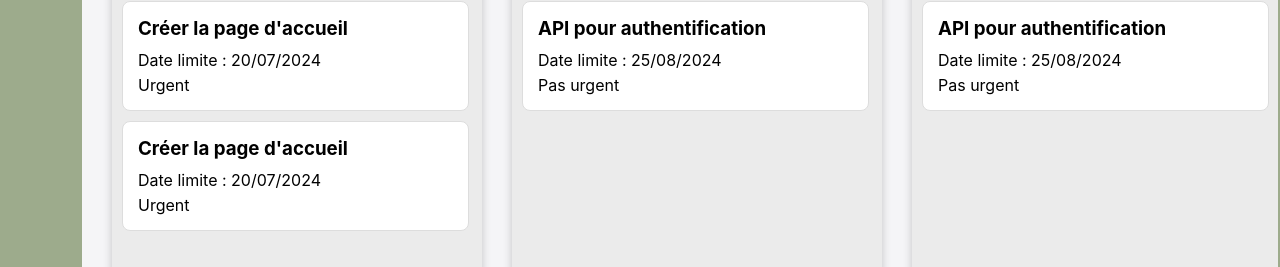
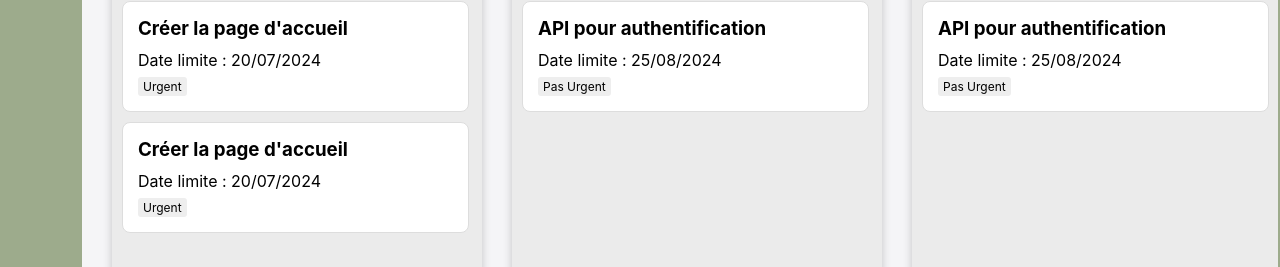
Before and after one commit to OthmaneB-Pro/TaskSync, a React (Create React App) app: page /interface/1 in a window 1280 px wide. Shown: the part 218-485 px from the top of the page. Built offline with nearby package versions, Linux system fonts and the light colour scheme.

Commit message:
🐛 Bug Fix : it didn't return the tags

```diff
--- a/src/components/pages/interfaceMain/status/formulaire/FormFields.tsx
+++ b/src/components/pages/interfaceMain/status/formulaire/FormFields.tsx
@@ -31,7 +31,7 @@ export default function FormFields({ onChange, newTask }: FormFieldsType) {
       <InputText
         value={newTask.dueDate}
         name="dueDate"
-        type="datetime-local"
+        type="date"
         placeholder="Date de Fin"
         onChange={onChange}
         label={"Date de Fin :"}
--- a/src/components/pages/interfaceMain/status/formulaire/FormulaireForCard.tsx
+++ b/src/components/pages/interfaceMain/status/formulaire/FormulaireForCard.tsx
@@ -7,13 +7,13 @@ import InputRadio from "./InputRadio";
 import FormFields from "./FormFields";
 
 export default function FormulaireForCard() {
-  const { tache, setTache, formulaire, setFormulaire } = useContext(UserContext);
+  const { tache, setTache, setFormulaire } = useContext(UserContext);
   const [newTask, setNewTask] = useState({
     id: Date.now(),
     title: "",
     description: "",
     dueDate: "",
-    tags: [] as string[],
+    tags: "",
     status: "To Do",
   });
   const handleAddTask = (event: React.FormEvent<HTMLFormElement>) => {
--- a/src/components/pages/interfaceMain/status/formulaire/InputRadio.tsx
+++ b/src/components/pages/interfaceMain/status/formulaire/InputRadio.tsx
@@ -2,12 +2,12 @@ import styled from "styled-components";
 import InputText from "../../../../reusable-ui/InputText";
 import { FormFieldsType } from "./FormFields";
 
-export default function InputRadio({onChange, newTask} : FormFieldsType) {
+export default function InputRadio({onChange} : FormFieldsType) {
   return (
     <InputRadioStyled>
       <InputText
         className={"radio-input"}
-        value={newTask.tags}
+        value={"Urgent"}
         name="tags"
         type="radio"
         placeholder=""
@@ -17,7 +17,7 @@ export default function InputRadio({onChange, newTask} : FormFieldsType) {
       />
       <InputText
         className={"radio-input"}
-        value={newTask.tags}
+        value={"Pas Urgent"}
         name="tags"
         type="radio"
         placeholder=""
--- a/src/components/reusable-type/TaskCard.tsx
+++ b/src/components/reusable-type/TaskCard.tsx
@@ -3,7 +3,7 @@ export type TaskType = {
     title: string;
     description: string;
     dueDate: string;
-    tags: string[];
+    tags: string;
     status: string;
   };
 
--- a/src/components/reusable-ui/CardPrimary.tsx
+++ b/src/components/reusable-ui/CardPrimary.tsx
@@ -15,7 +15,7 @@ export default function CardPrimary({
         <h3>{task.title}</h3>
         <p>Date limite : {task.dueDate}</p>
         <div className="tags">
-          {task.tags}
+         <span>{task.tags}</span>
         </div>
       </div>
 
--- a/src/fakeData/fakeTask.tsx
+++ b/src/fakeData/fakeTask.tsx
@@ -4,7 +4,7 @@ export const tasks = [
       title: "Créer la page d'accueil",
       description: "Finaliser la conception de la page d'accueil avec toutes les sections.",
       dueDate: "20/07/2024",
-      tags: ["Urgent"],
+      tags: "Urgent",
       status: "To Do",
     },
     {
@@ -12,7 +12,7 @@ export const tasks = [
       title: "API pour authentification",
       description: "Développer l'API pour la gestion des tokens JWT.",
       dueDate: "25/08/2024",
-      tags: ["Pas urgent"],
+      tags: "Pas Urgent",
       status: "Doing",
     },
     {
@@ -20,7 +20,7 @@ export const tasks = [
         title: "Créer la page d'accueil",
         description: "Finaliser la conception de la page d'accueil avec toutes les sections.",
         dueDate: "20/07/2024",
-        tags: ["Urgent"],
+        tags: "Urgent",
         status: "To Do",
       },
       {
@@ -28,7 +28,7 @@ export const tasks = [
         title: "API pour authentification",
         description: "Développer l'API pour la gestion des tokens JWT.",
         dueDate: "25/08/2024",
-        tags: ["Pas urgent"],
+        tags: "Pas Urgent",
         status: "Done",
       },
   ];
```
